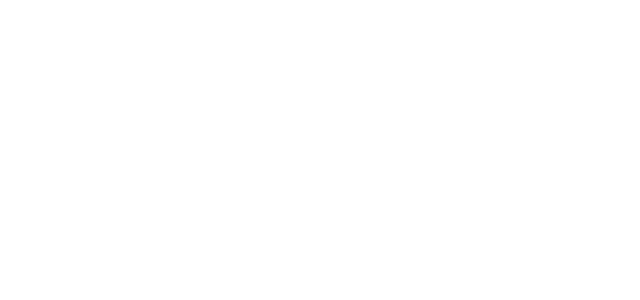
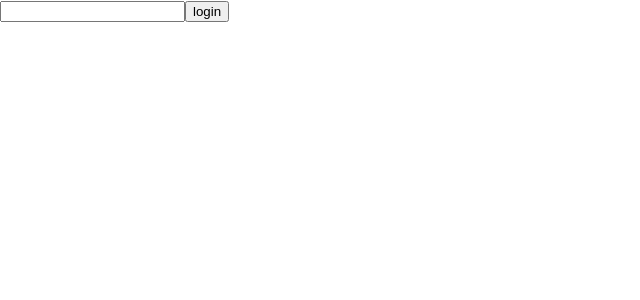
Before and after one commit to mpottebaum/flatnote-frontend, a React (Create React App) app: page /login in a window 1280 px wide. Shown: the top 300 px of the page, without its empty margins (0-640 px from the left). Built offline with nearby package versions, Linux system fonts and the light colour scheme.

Commit message:
setup login form and fetch

```diff
--- a/src/components/Login.js
+++ b/src/components/Login.js
@@ -1,11 +1,44 @@
 import React from 'react'
+import { users } from '../urlPaths'
 
-const Login = props => {
-    return (
-        <div>
+class Login extends React.Component {
+    constructor() {
+        super()
+        this.state = {
+            username: ''
+        }
+    }
 
-        </div>
-    )
+    handleChange = e => {
+        this.setState({
+            username: e.target.value
+        })
+    }
+
+    handleSubmit = e => {
+        e.preventDefault()
+        const configObj = {
+            method: 'POST',
+            headers: {
+                'Content-Type': 'application/json'
+            },
+            body: JSON.stringify(this.state)
+        }
+        fetch(users, configObj)
+            .then(resp => resp.json())
+            .then(user => {
+                console.log(user)
+            })
+    }
+
+    render() {
+        return (
+            <form onSubmit={this.handleSubmit} >
+                <input onChange={this.handleChange} type='text' name='username' value={this.state.username} />
+                <input type='submit' value='login' />
+            </form>
+        )
+    }
 }
 
 export default Login
--- /dev/null
+++ b/src/urlPaths.js
@@ -0,0 +1,3 @@
+const DOMAIN = 'http://localhost:3000'
+
+export const users = `${DOMAIN}/users`
```
